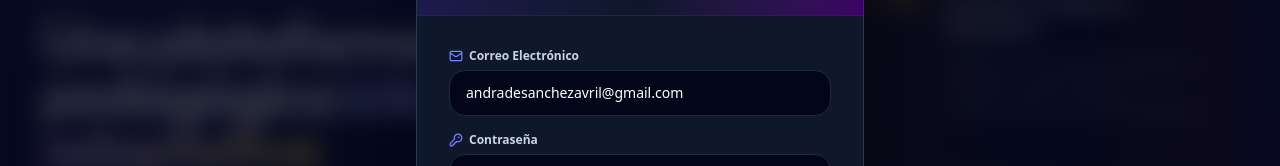
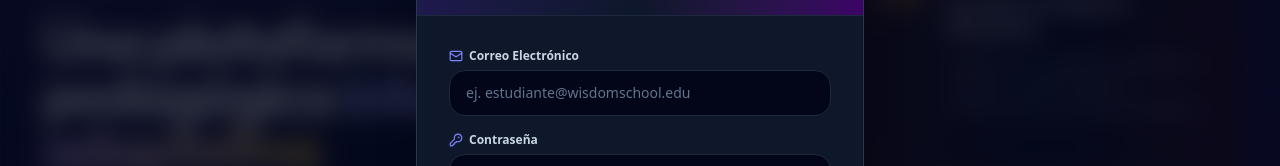
Before and after one commit to rpmministry/wisdom-school, a React (Vite) app: page / in a window 1280 px wide. Both pictures are taken after a click on the button "Iniciar Sesión". Shown: the part 260-426 px from the top of the page. Built offline with nearby package versions, Linux system fonts and the light colour scheme; no server answers.

Commit message:
fix: clear login form fields when modal closes

```diff
--- a/src/components/auth/StudentLoginModal.tsx
+++ b/src/components/auth/StudentLoginModal.tsx
@@ -47,6 +47,16 @@ const {
   const [successMsg, setSuccessMsg] = useState<string | null>(null);
   const [googleReady, setGoogleReady] = useState(false);
   const googleButtonRef = useRef<HTMLDivElement>(null);
+
+  // Clear form fields when modal closes
+  useEffect(() => {
+    if (!isOpen) {
+      setIdentifier('');
+      setPassword('');
+      setErrorMsg(null);
+      setSuccessMsg(null);
+    }
+  }, [isOpen]);
 
   // Google Sign-In handling
   const handleGoogleResponse = async (response: any) => {
```
